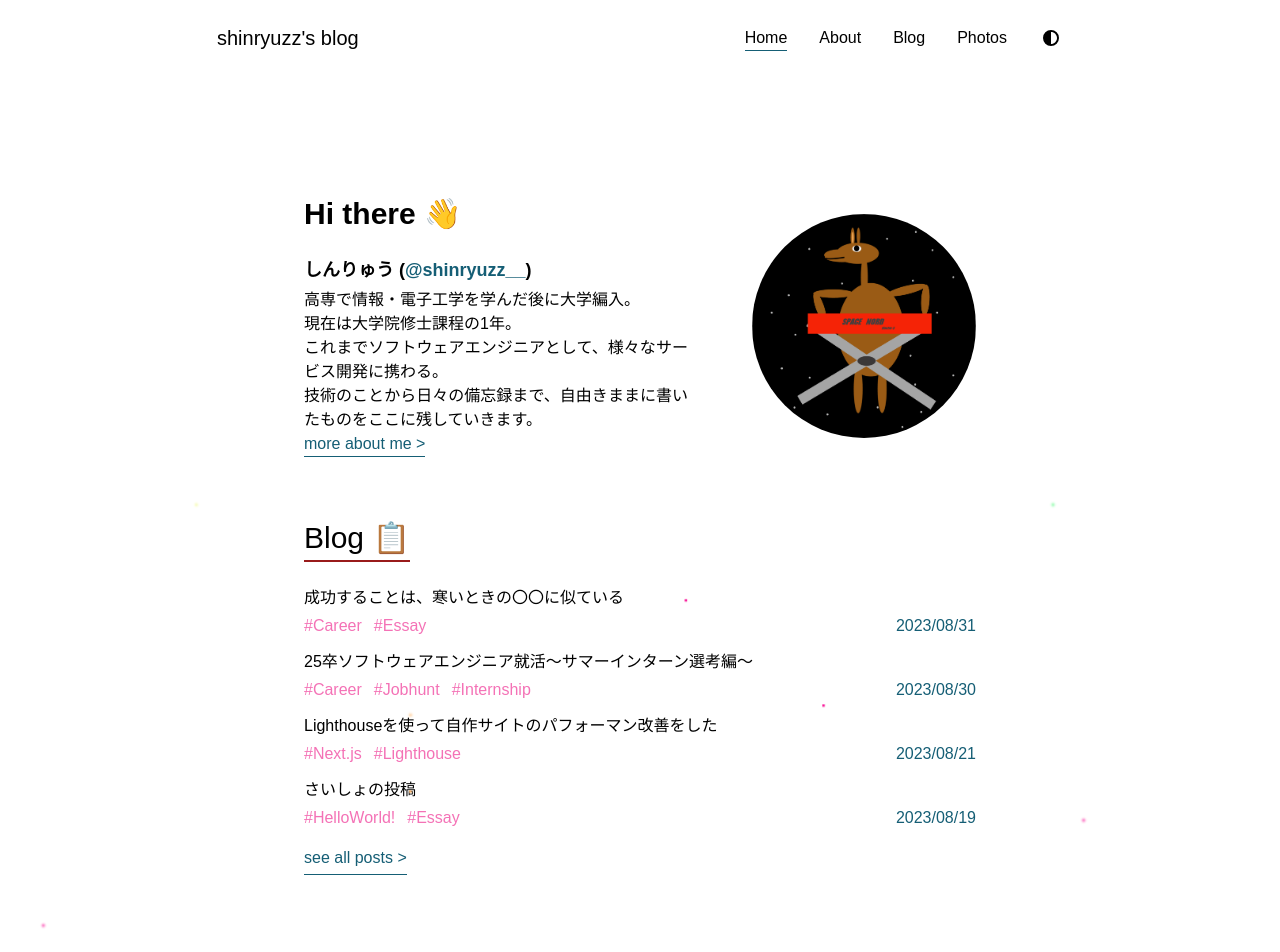
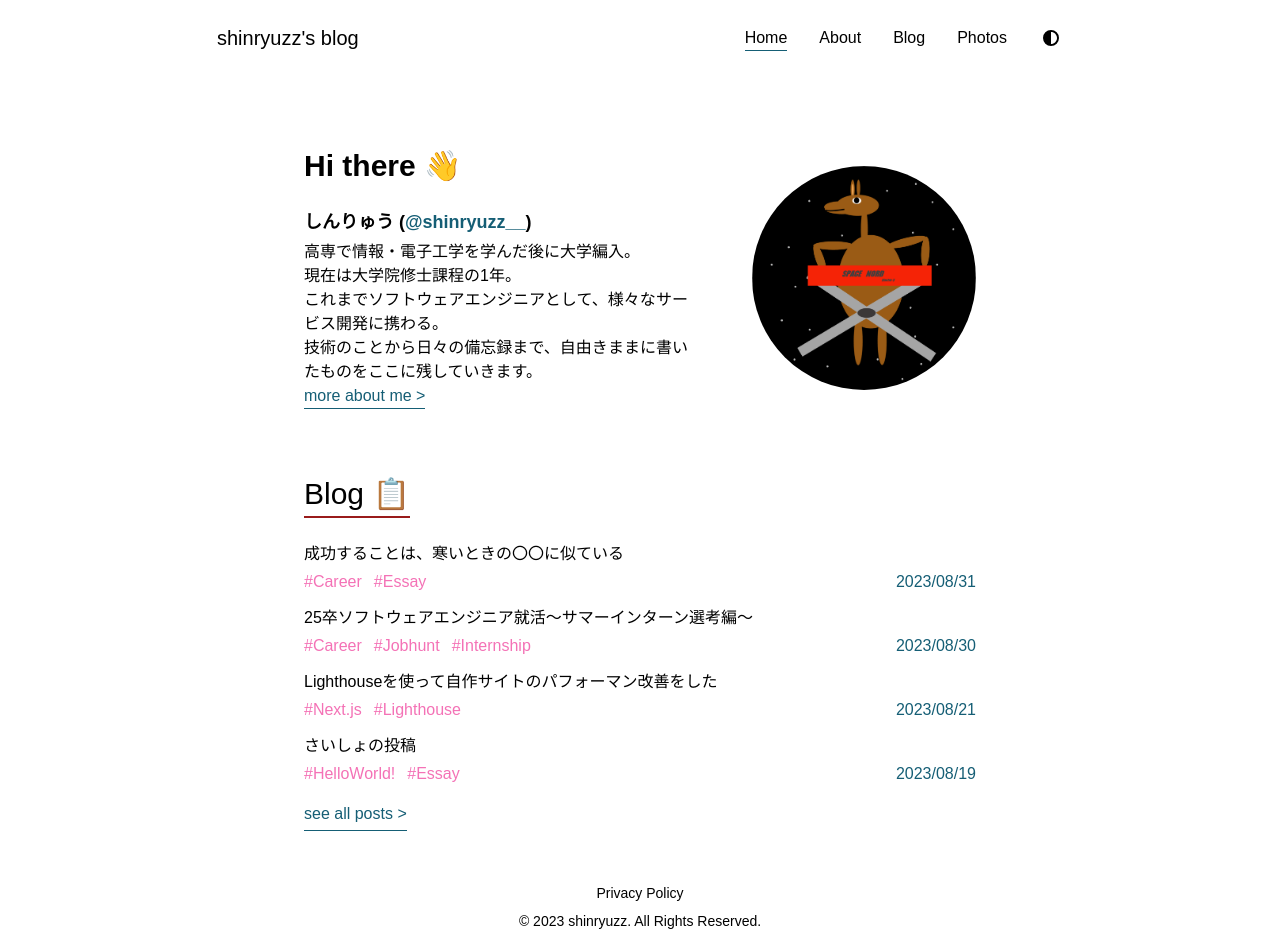
Before and after one commit to ShinryuZz/shinryuzz-website, a Next.js app: page / in a window 1280 px wide. Shown: the top 952 px of the page. Built offline with nearby package versions, Linux system fonts and the light colour scheme; no server answers; a web font is replaced by a local one; what tailwind-dracula would draw is missing.

Commit message:
fix some styles for responsive

```diff
--- a/src/components/about/Bio.tsx
+++ b/src/components/about/Bio.tsx
@@ -4,7 +4,7 @@ import PersonalIcon from "../atom/PersonalIcon";
 
 const Bio = () => {
   return (
-    <div className="w-full flex flex-col items-start gap-4 my-10">
+    <div className="w-full flex flex-col items-start gap-4">
       <TitleWithUnderline title="Bio 🧑‍💻" />
       <div className="text-justify">
         熊本生まれ、熊本在住の22歳大学院生。
--- a/src/components/about/Education.tsx
+++ b/src/components/about/Education.tsx
@@ -3,7 +3,7 @@ import TitleWithUnderline from "../atom/TitleWithUnderline";
 
 const Education = () => {
   return (
-    <div className="w-full flex flex-col items-start gap-4 my-10">
+    <div className="w-full flex flex-col items-start gap-4">
       <TitleWithUnderline title="Education 🎓" />
       <ul className="flex flex-col gap-3 list-disc ml-5 text-red">
         <li>
--- a/src/components/about/Others.tsx
+++ b/src/components/about/Others.tsx
@@ -4,7 +4,7 @@ import SpotifyFrame from "./SpotifyFrame";
 
 const Others = () => {
   return (
-    <div className="w-full flex flex-col items-start gap-4 my-10">
+    <div className="w-full flex flex-col items-start gap-4">
       <TitleWithUnderline title="Others 🪴" />
       <SpotifyFrame />
     </div>
--- a/src/components/about/SocialLinks.tsx
+++ b/src/components/about/SocialLinks.tsx
@@ -10,7 +10,7 @@ import {
 
 const SocialLinks = () => {
   return (
-    <div className="w-full flex flex-col items-start gap-4 my-10">
+    <div className="w-full flex flex-col items-start gap-4">
       <TitleWithUnderline title="Contact 🤙" />
       <ul className="flex flex-col gap-3 list-disc list-inside ml-2 text-red">
         <li>
--- a/src/components/about/TopText.tsx
+++ b/src/components/about/TopText.tsx
@@ -4,8 +4,10 @@ import { TWITTER_ID } from "@/const/constants";
 
 const TopText = () => {
   return (
-    <p className="text-3xl">
-      こんにちは、松岡 伸龍 (
+    <p className="text-2xl md:text-3xl text-center">
+      こんにちは、
+      <span>
+        松岡 伸龍 (
         <a
           href={personalTwitter}
           target="_blank"
@@ -13,7 +15,9 @@ const TopText = () => {
         >
           {TWITTER_ID}
         </a>
-      ) です
+        )
+      </span>{" "}
+      です
     </p>
   );
 };
--- a/src/components/layout/Footer.tsx
+++ b/src/components/layout/Footer.tsx
@@ -3,7 +3,7 @@ import Link from "next/link";
 
 const Footer = () => {
   return (
-    <footer className="w-full p-5 flex flex-col justify-center items-center gap-3 text-sm">
+    <footer className="w-full p-5 flex flex-col justify-center items-center gap-2 text-sm">
       <Link href="/privacy-policy" className="hover:text-cyan-800 ">
         Privacy Policy
       </Link>
--- a/src/components/layout/Layout.tsx
+++ b/src/components/layout/Layout.tsx
@@ -13,7 +13,7 @@ export const NormalLayout = ({ children }: Props) => {
       <Meta />
       <div className="flex flex-col min-h-screen text-darker dark:text-light bg-light dark:bg-darker">
         <Header />
-        <main className="sm:w-2/3 max-w-2xl md:mx-auto flex flex-col flex-grow items-center justify-start py-10 mx-10 sm:mt-20">
+        <main className="sm:w-2/3 max-w-2xl flex flex-col flex-grow items-center justify-start py-8 sm:mt-10 sm:mx-auto mx-6">
           {children}
         </main>
         <Footer />
@@ -28,9 +28,7 @@ export const MarkdownLayout = ({ children }: Props) => {
       <Meta />
       <div className="min-h-screen text-darker dark:text-light bg-light dark:bg-darker">
         <Header />
-        <main className="sm:w-2/3 max-w-2xl mx-auto px-10 sm:px-0">
-          {children}
-        </main>
+        <main className="sm:w-2/3 max-w-2xl sm:mx-auto mx-6">{children}</main>
         <Footer />
       </div>
     </>
--- a/src/components/top/PostsFeed.tsx
+++ b/src/components/top/PostsFeed.tsx
@@ -9,12 +9,10 @@ const PostsFeed = ({ posts }: PostsProps) => {
   const router = useRouter();
   const pathname = router.pathname;
   return (
-    <div className="w-full flex flex-col items-start gap-4 my-10">
+    <div className="w-full flex flex-col items-start gap-4">
       <TitleWithUnderline title="Blog 📋" />
       <div className="w-full flex flex-col items-start gap-3">
-        {posts?.map((post) => (
-          <PostLink key={post.title} post={post} />
-        ))}
+        {posts?.map((post) => <PostLink key={post.title} post={post} />)}
       </div>
       {pathname !== "/blog" && (
         <LinkWithUnderline href="/blog" text="see all posts" />
--- a/src/components/top/TopContent.tsx
+++ b/src/components/top/TopContent.tsx
@@ -6,10 +6,10 @@ import { TWITTER_ID } from "@/const/constants";
 
 export const TopContent = () => {
   return (
-    <div className="w-full flex flex-wrap items-center md:justify-between gap-5">
-      <div className="flex flex-col gap-6">
+    <div className="w-full flex flex-wrap items-center justify-center lg:justify-between gap-5">
+      <div className="w-full lg:max-w-sm flex flex-col gap-6">
         <h1 className="text-2xl sm:text-3xl font-bold">Hi there 👋</h1>
-        <div className="text-justify max-w-sm">
+        <div className="text-justify w-full lg:max-w-sm">
           <div className="text-lg font-bold mb-1">
             しんりゅう (
             <a
@@ -33,7 +33,7 @@ export const TopContent = () => {
         </div>
       </div>
 
-      <div className="flex w-full md:w-1/3 justify-center md:flex-none">
+      <div className="flex w-full md:w-1/3 justify-center">
         <PersonalIcon />
       </div>
     </div>
--- a/src/pages/about/index.tsx
+++ b/src/pages/about/index.tsx
@@ -10,7 +10,7 @@ const AboutPage = () => {
   return (
     <>
       <PageHead title="About" />
-      <div className="flex flex-col justify-start items-center">
+      <div className="flex flex-col justify-center items-center gap-12 md:gap-16">
         <TopText />
         <Bio />
         <SocialLinks />
--- a/src/pages/index.tsx
+++ b/src/pages/index.tsx
@@ -9,10 +9,10 @@ export default function Home({ posts }: PostsProps) {
   return (
     <>
       <PageHead title="Home" />
-      <div className="w-full flex flex-col justify-start items-center gap-5">
+      <div className="w-full flex flex-col justify-start items-center gap-12 md:gap-16">
         <TopContent />
         <PostsFeed posts={posts} />
-        <div className="stars"></div>
+        {/* <div className="stars"></div> */}
       </div>
     </>
   );
```
Lines whose indentation alone changed are shown as unchanged.
